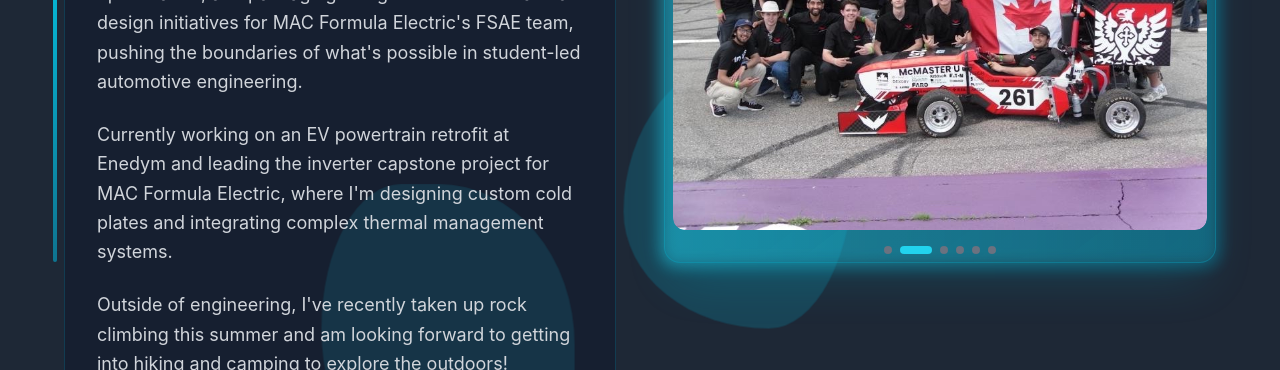
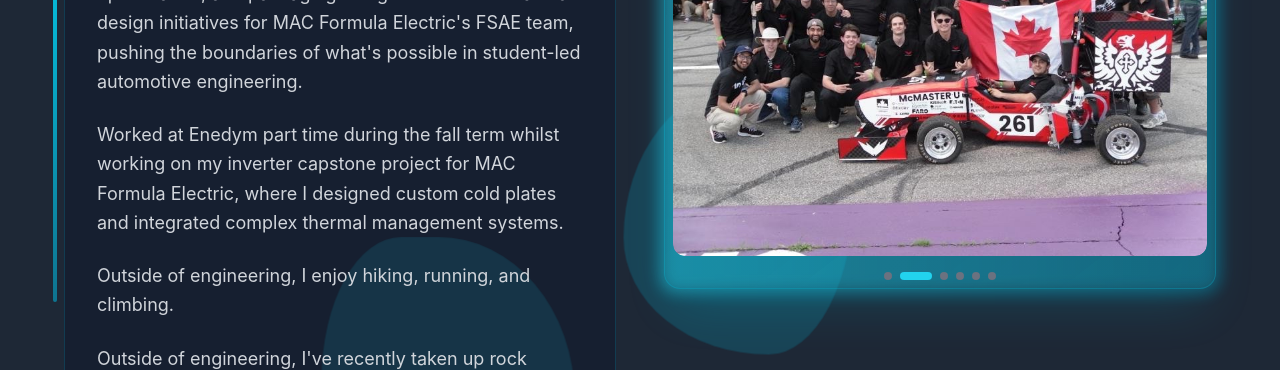
Before and after one commit to JamesEnsley/Portfolio-2026, a React (Vite) app: page / in a window 1280 px wide. Shown: the part 1300-1670 px from the top of the page. Built offline with nearby package versions, Linux system fonts and the light colour scheme.

Commit message:
Update Enedym and hobbies section

```diff
--- a/src/Portfolio.jsx
+++ b/src/Portfolio.jsx
@@ -903,8 +903,10 @@ function App() {
                       pushing the boundaries of what's possible in student-led automotive engineering.
                     </p>
                     <p className="text-gray-300 leading-relaxed text-lg">
-                      Currently working on an EV powertrain retrofit at Enedym and leading the inverter capstone project for MAC Formula
-                      Electric, where I'm designing custom cold plates and integrating complex thermal management systems.
+                      Worked at Enedym part time during the fall term whilst working on my inverter capstone project for MAC Formula Electric, where I designed custom cold plates and integrated complex thermal management systems.
+                    </p>
+                    <p className="text-gray-300 leading-relaxed text-lg">
+                      Outside of engineering, I enjoy hiking, running, and climbing.
                     </p>
                     <p className="text-gray-300 leading-relaxed text-lg">
                       Outside of engineering, I've recently taken up rock climbing this summer and am looking forward to getting into hiking
```
